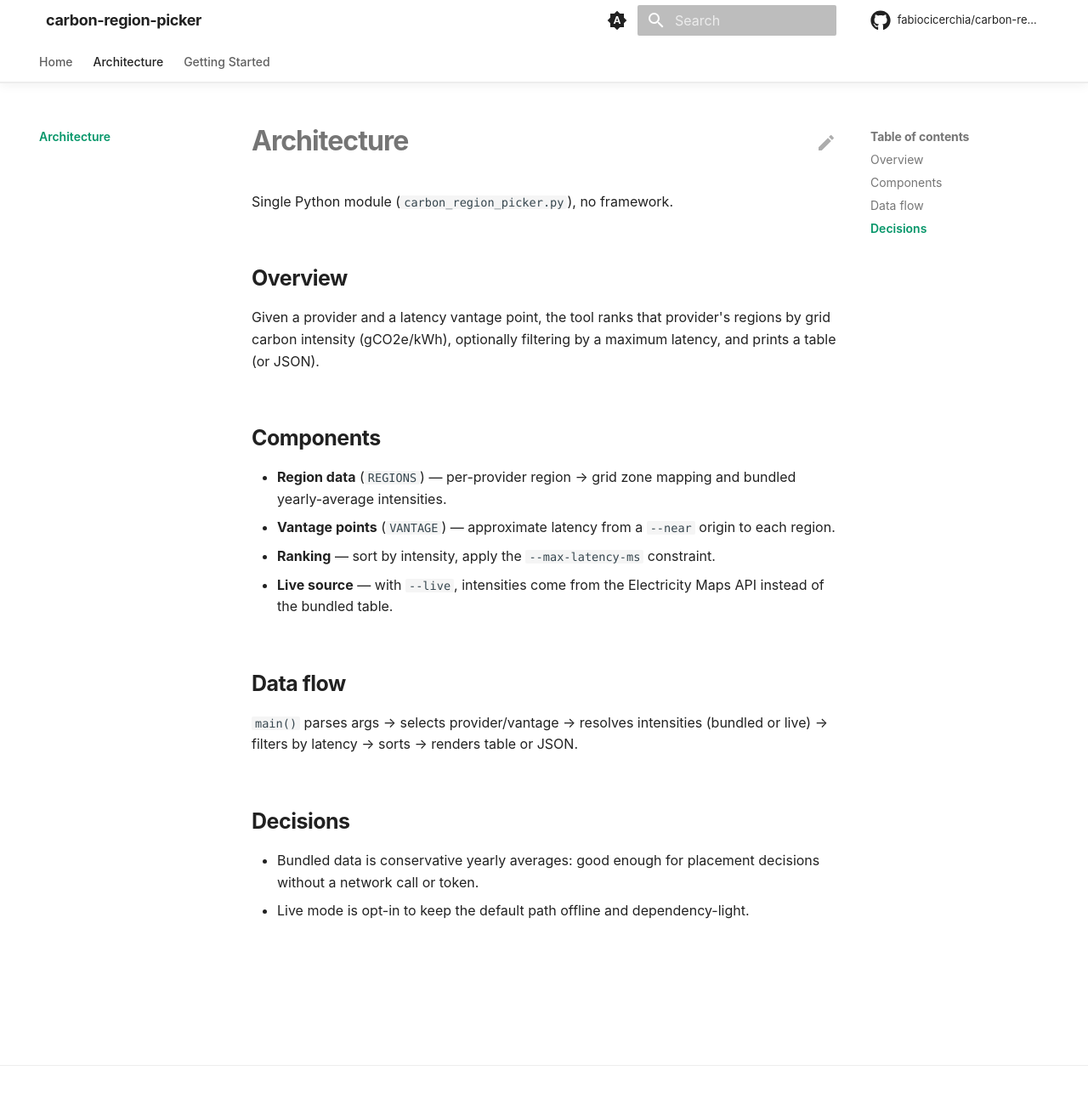
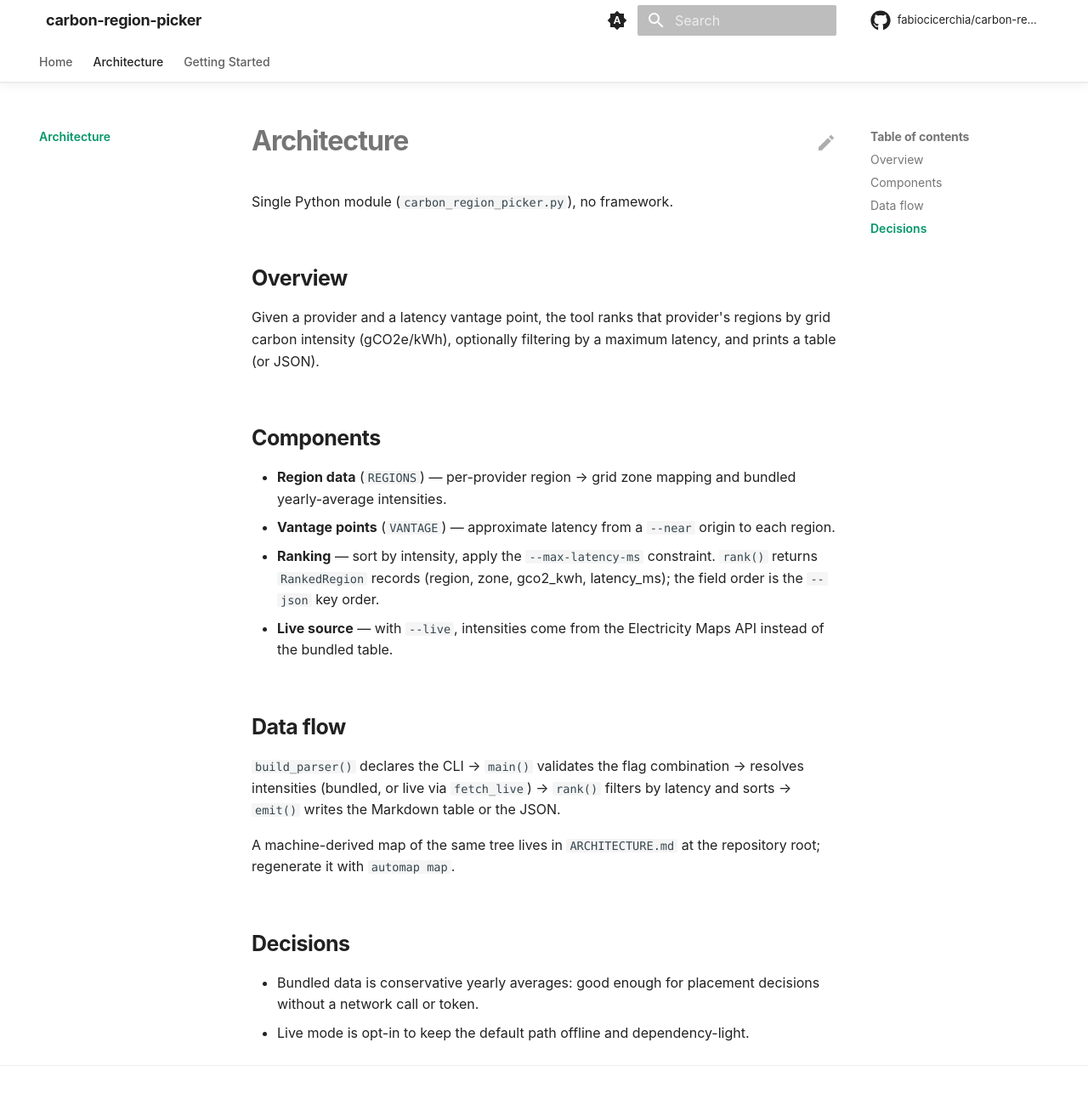
Before and after one commit to fabiocicerchia/carbon-region-picker, an MkDocs documentation site: the page built from docs/architecture.md, in a window 1280 px wide and 1318 px high. Shown: the top 1293 px of the window at 85% size. Built offline with MkDocs 1.6.1 and Material for MkDocs 9.7.7, drawn with Linux system fonts in a browser that asks for light colours; comment, search, counter and statistics services are not loaded.

Commit message:
docs(DOCS): commit the automap map and refresh the data-flow section
`automap check` went from "no baseline" (exit 2) to matching (exit 0).
ARCHITECTURE.md is generated: regenerate, never hand-edit.

Co-Authored-By: Claude Opus 5 (1M context) <noreply@anthropic.com>
Claude-Session: https://claude.ai/code/session_01FYquPM8rKJHXEEpxsbymj1

```diff
--- a/docs/architecture.md
+++ b/docs/architecture.md
@@ -15,13 +15,19 @@ latency, and prints a table (or JSON).
 - **Vantage points** (`VANTAGE`) — approximate latency from a `--near` origin
   to each region.
 - **Ranking** — sort by intensity, apply the `--max-latency-ms` constraint.
+  `rank()` returns `RankedRegion` records (region, zone, gco2_kwh,
+  latency_ms); the field order is the `--json` key order.
 - **Live source** — with `--live`, intensities come from the Electricity Maps
   API instead of the bundled table.
 
 ## Data flow
 
-`main()` parses args → selects provider/vantage → resolves intensities
-(bundled or live) → filters by latency → sorts → renders table or JSON.
+`build_parser()` declares the CLI → `main()` validates the flag combination →
+resolves intensities (bundled, or live via `fetch_live`) → `rank()` filters by
+latency and sorts → `emit()` writes the Markdown table or the JSON.
+
+A machine-derived map of the same tree lives in `ARCHITECTURE.md` at the
+repository root; regenerate it with `automap map`.
 
 ## Decisions
 
```
Also changed, not shown: ARCHITECTURE.md (added, +135 -0 lines), .automap.baseline.json (added).
